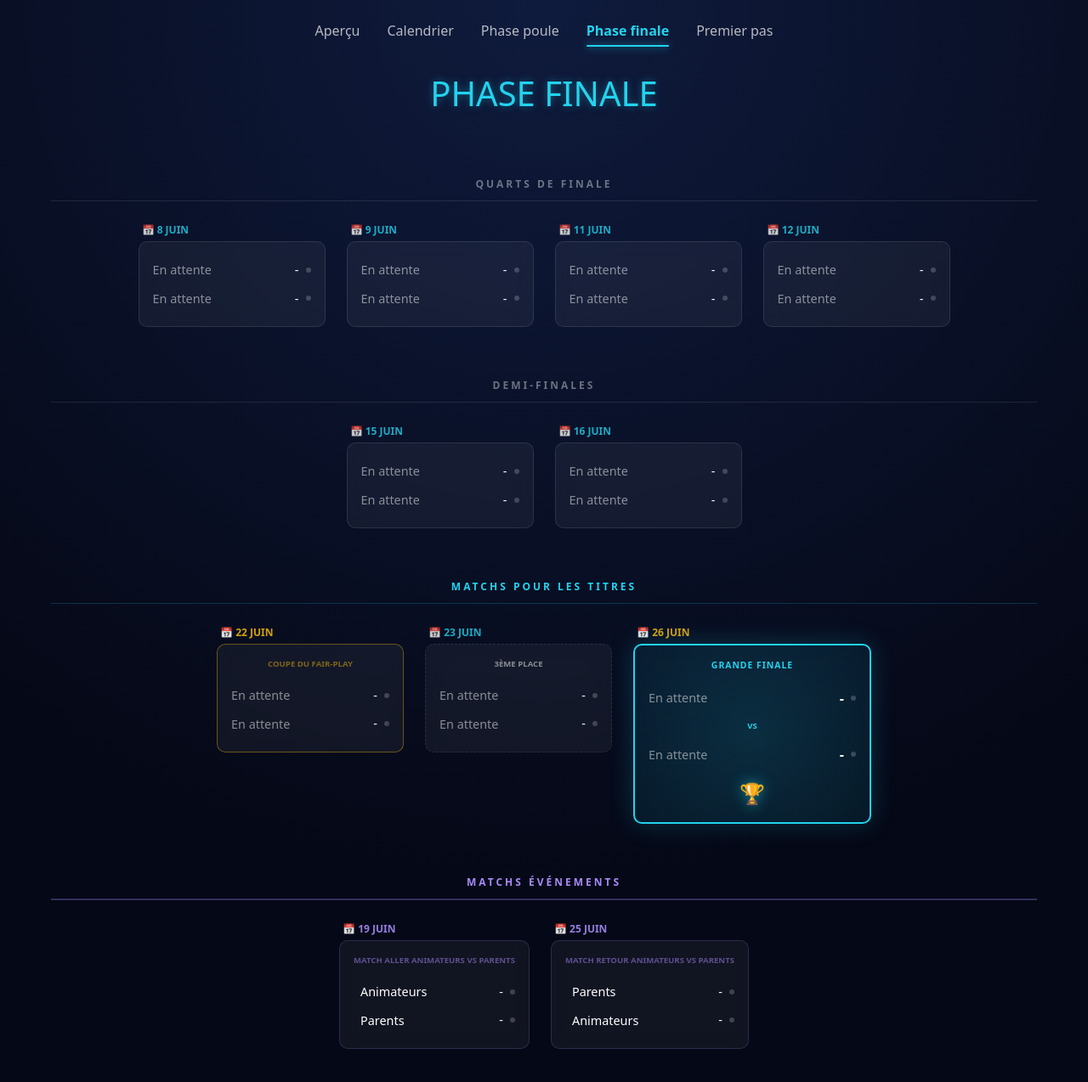
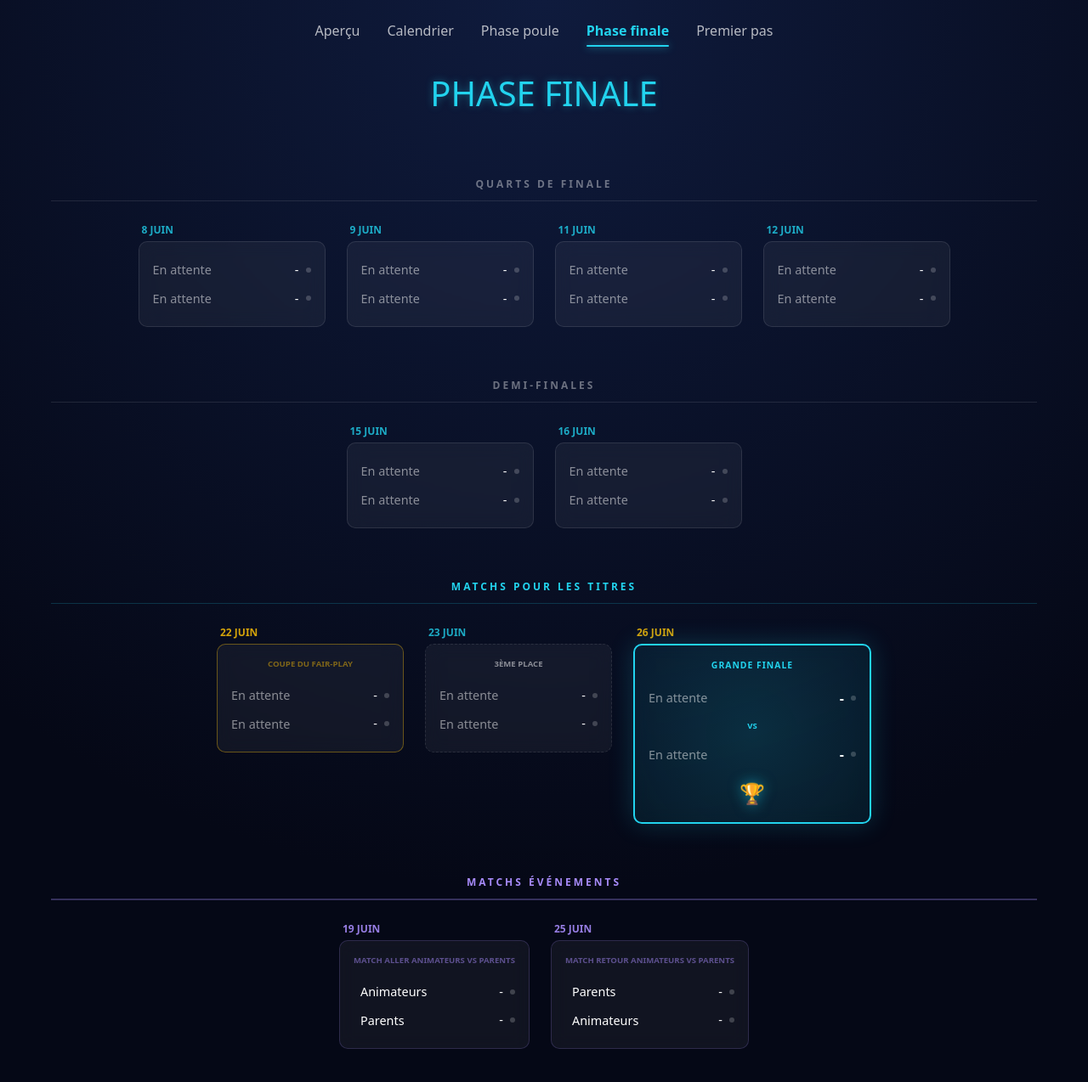
Before and after one commit to RayaneO18/Tournament, a Next.js app: page /phase-finale in a window 1280 px wide. Shown: the top 1274 px of the page at 85% size. Built offline with nearby package versions, Linux system fonts and the light colour scheme.

Commit message:
enlevé l'émoji calendrier

```diff
--- a/app/phase-finale/page.tsx
+++ b/app/phase-finale/page.tsx
@@ -134,7 +134,6 @@ export default function PhaseFinale() {
   // Filtrer la Coupe du Fair-Play pour ne pas l'afficher en double en bas
   const fairPlayMatch = matchsSpeciaux.find(m => m.label === "COUPE DU FAIR-PLAY");
   const autresMatchsSpeciaux = matchsSpeciaux.filter(m => m.label !== "COUPE DU FAIR-PLAY");
-
 return (
   <div className={styles.container}>
     <header className={styles.finalHeader}>
@@ -151,7 +150,7 @@ export default function PhaseFinale() {
             <div key={i} className={styles.matchWrapper}>
               {m.date && (
                 <span className={styles.matchDateCyan}>
-                    📅 {m.date}
+                  {m.date}
                 </span>
               )}
               <div className={styles.matchCard}>
@@ -171,7 +170,7 @@ export default function PhaseFinale() {
             <div key={i} className={styles.matchWrapper}>
               {m.date && (
                 <span className={styles.matchDateCyan}>
-                    📅 {m.date}
+                  {m.date}
                 </span>
               )}
               <div className={styles.matchCard}>
@@ -202,7 +201,7 @@ export default function PhaseFinale() {
             <div className={styles.matchWrapper}>
               {fairPlayMatch.date && (
                 <span className={styles.matchDateYellow}>
-                    📅 {fairPlayMatch.date}
+                  {fairPlayMatch.date}
                 </span>
               )}
               <div className={`${styles.matchCard} ${styles.fairPlayCard}`}>
@@ -219,7 +218,7 @@ export default function PhaseFinale() {
           <div className={styles.matchWrapper}>
             {petiteFinale.date && (
               <span className={styles.matchDateCyan}>
-                  📅 {petiteFinale.date}
+                {petiteFinale.date}
               </span>
             )}
             <div className={`${styles.matchCard} ${styles.cardDimmed}`}>
@@ -233,7 +232,7 @@ export default function PhaseFinale() {
           <div className={styles.matchWrapper}>
             {finale.date && (
               <span className={styles.matchDateYellow}>
-                  📅 {finale.date}
+                {finale.date}
               </span>
             )}
             <div className={`${styles.matchCard} ${styles.featured}`}>
@@ -260,7 +259,7 @@ export default function PhaseFinale() {
               <div key={i} className={styles.matchWrapper}>
                 {m.date && (
                   <span className={styles.matchDatePurple}>
-                      📅 {m.date}
+                    {m.date}
                   </span>
                 )}
                 <div className={`${styles.matchCard} ${styles.specialCard}`}>
```
Lines whose indentation alone changed are shown as unchanged.
